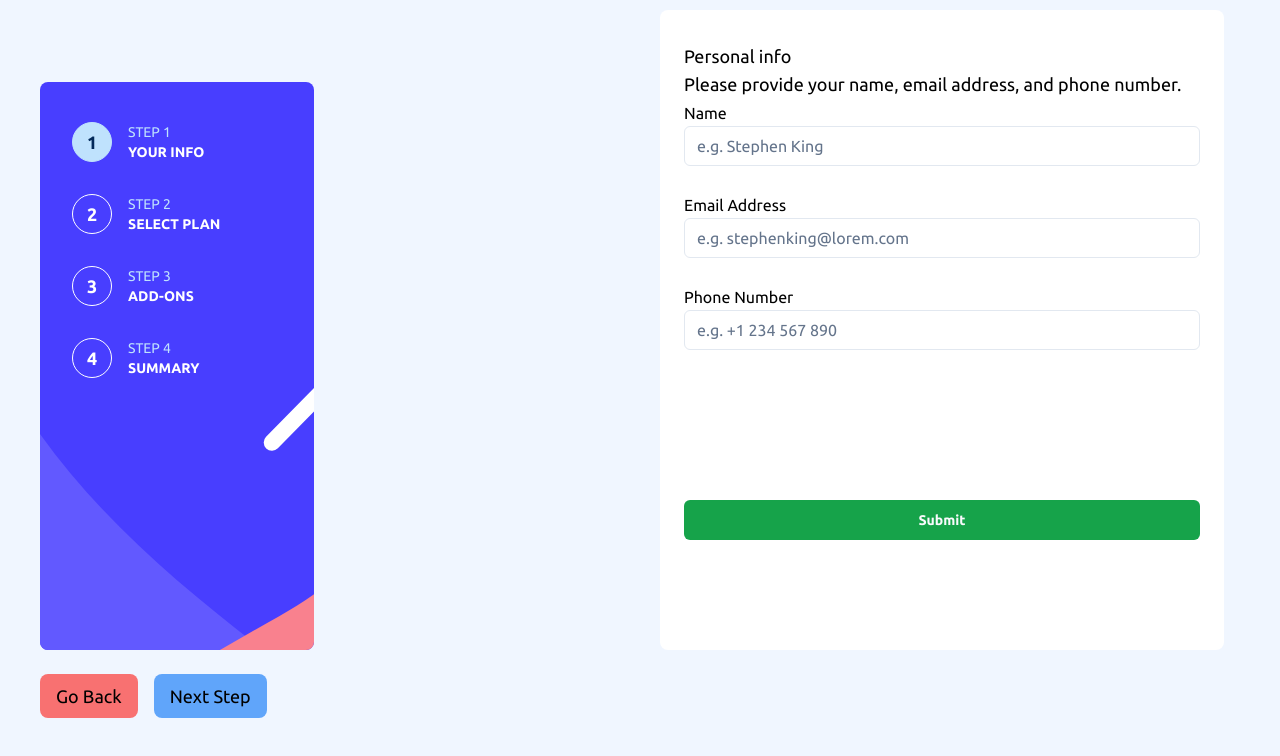
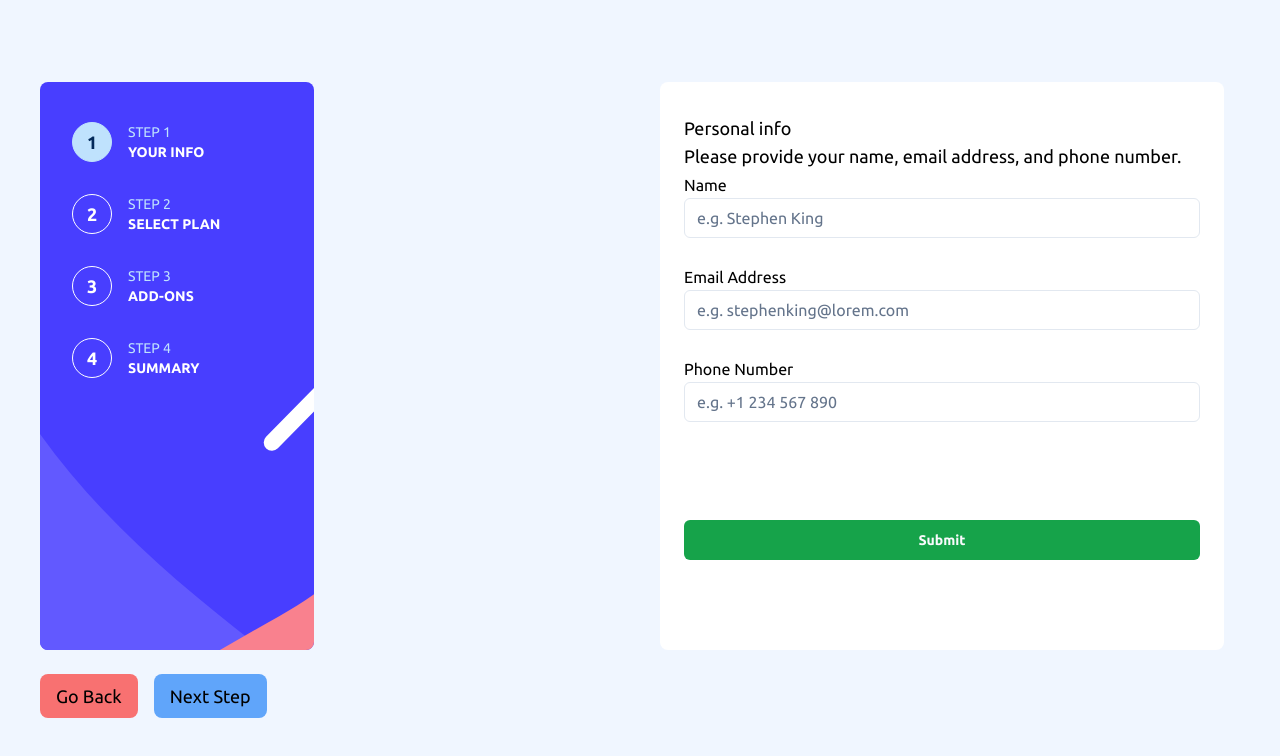
Before and after one commit to DeyanTopalov/multi-step-form, a Next.js app: page / in a window 1280 px wide. Shown: the top 756 px of the page. Built offline with nearby package versions, Linux system fonts and the light colour scheme.

Commit message:
updates 05.08

```diff
--- a/components/FormCard.tsx
+++ b/components/FormCard.tsx
@@ -174,7 +174,7 @@ export const FormCard = () => {
     <div className="grid w-full gap-2 md:grid-cols-2">
       <FormNav currentStep={currentStep} />
       <form
-        className="mx-4 -mt-[4.5rem] grid gap-4 rounded-lg bg-white px-6 pt-8"
+        className="mx-4 -mt-[4.5rem] grid gap-4 rounded-lg bg-white px-6 py-8 md:mt-0"
         onSubmit={handleSubmit(onSubmit)}
       >
         {/* Step 1 */}
```
